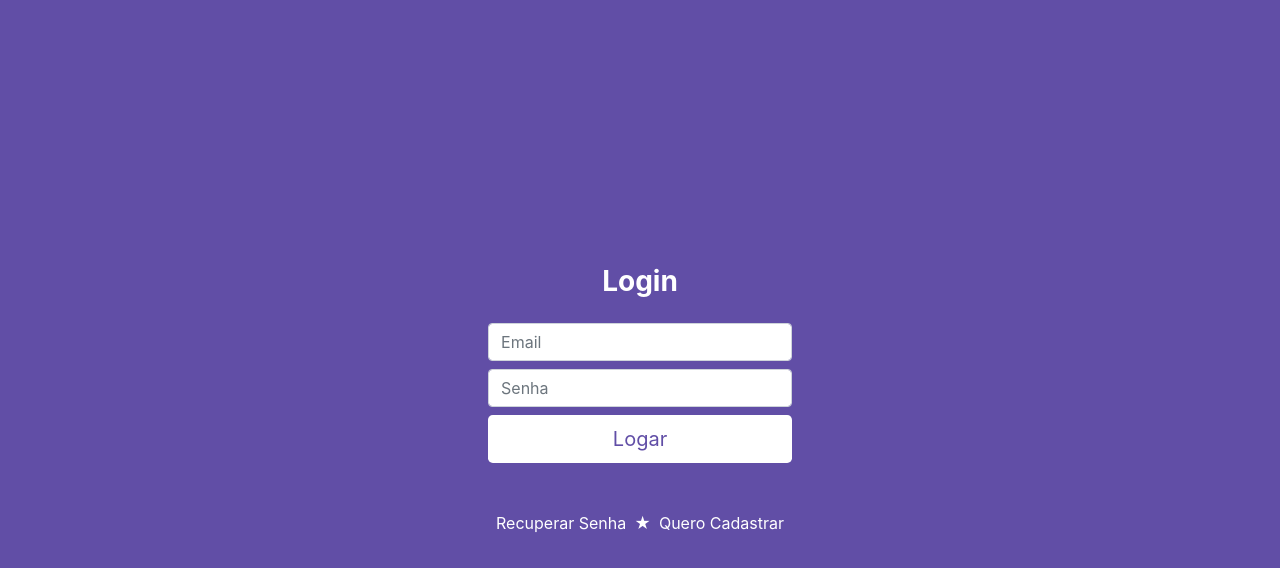
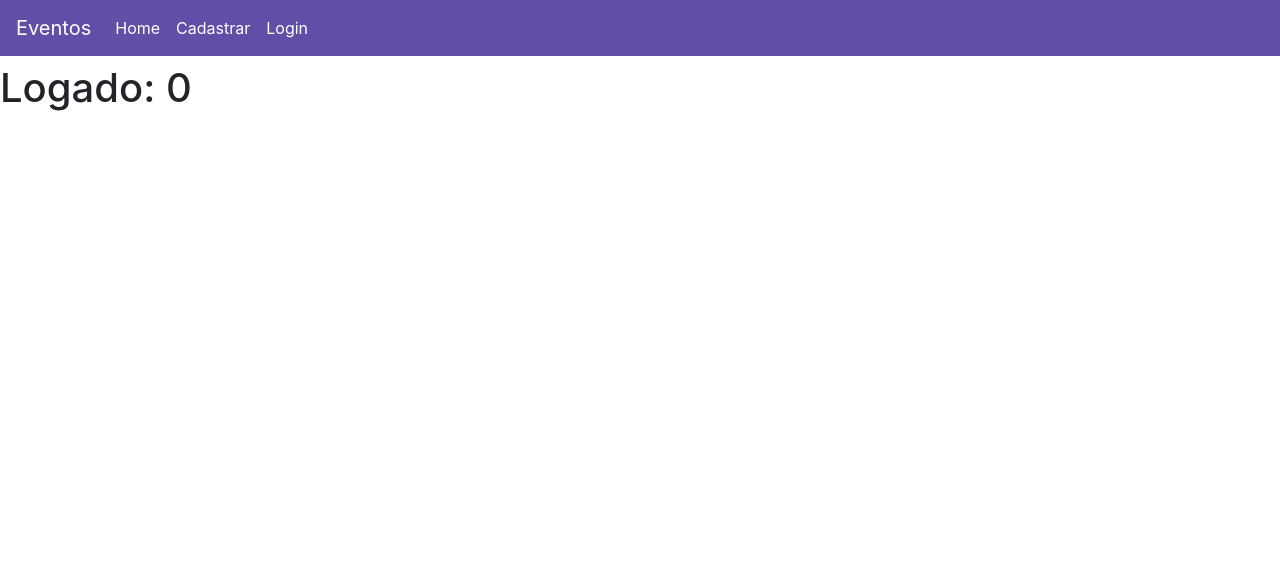
Before and after one commit to GlerystonMatos/eventos, a React (Create React App) app: page / in a window 1280 px wide. Shown: the top 568 px of the page. Built offline with nearby package versions, Linux system fonts and the light colour scheme.

Commit message:
Aula 10 a 12.

```diff
--- a/package.json
+++ b/package.json
@@ -9,7 +9,10 @@
     "firebase": "^7.20.0",
     "react": "^16.13.1",
     "react-dom": "^16.13.1",
-    "react-scripts": "3.4.3"
+    "react-redux": "^7.2.1",
+    "react-router-dom": "^5.2.0",
+    "react-scripts": "3.4.3",
+    "redux": "^4.0.5"
   },
   "scripts": {
     "start": "react-scripts start",
--- a/public/index.html
+++ b/public/index.html
@@ -7,6 +7,9 @@
     <!-- bootstrap -->
     <link rel="stylesheet" href="https://stackpath.bootstrapcdn.com/bootstrap/4.5.2/css/bootstrap.min.css"
       integrity="sha384-JcKb8q3iqJ61gNV9KGb8thSsNjpSL0n8PARn9HuZOnIxN0hoP+VmmDGMN5t9UJ0Z" crossorigin="anonymous">
+
+    <!-- font awesome -->
+    <link rel="stylesheet" href="https://cdnjs.cloudflare.com/ajax/libs/font-awesome/5.14.0/css/all.min.css" />
 
     <title>Eventos</title>
   </head>
--- a/src/App.js
+++ b/src/App.js
@@ -1,8 +1,22 @@
 import React from 'react';
+import { BrowserRouter as Router, Route } from 'react-router-dom';
+import store from '../src/store/';
+import { Provider } from 'react-redux';
+
+/*PAGINAS*/
+import Login from './view/login/';
+import NovoUsuario from './view/usuario-novo/';
+import Home from './view/home/';
 
 function App() {
   return (
-    <h1>Olá!</h1>
+    <Provider store={store}>
+      <Router>
+        <Route exact path='/' component={Home} />
+        <Route exact path='/novousuario' component={NovoUsuario} />
+        <Route exact path='/login' component={Login} />
+      </Router>
+    </Provider>
   );
 }
 
--- /dev/null
+++ b/src/componentes/navbar/index.js
@@ -0,0 +1,29 @@
+import React from 'react';
+import './navbar.css';
+import { Link } from 'react-router-dom';
+
+function Navbar() {
+    return (
+        <nav className="navbar navbar-expand-lg">
+            <span className="navbar-brand text-white font-weigth-bold">Eventos</span>
+            <button className="navbar-toggler" type="button" data-toggle="collapse" data-target="#navbarNav" aria-controls="navbarNav" aria-expanded="false" aria-label="Toggle navigation">
+                <i class="fas fa-bars text-white"></i>
+            </button>
+            <div className="collapse navbar-collapse" id="navbarNav">
+                <ul className="navbar-nav">
+                    <li className="nav-item">
+                        <Link className="nav-link" to="/">Home</Link>
+                    </li>
+                    <li className="nav-item">
+                        <Link className="nav-link" to="/novousuario">Cadastrar</Link>
+                    </li>
+                    <li className="nav-item">
+                        <Link className="nav-link" to="/login">Login</Link>
+                    </li>
+                </ul>
+            </div>
+        </nav>
+    )
+}
+
+export default Navbar;
--- /dev/null
+++ b/src/componentes/navbar/navbar.css
@@ -0,0 +1,12 @@
+.navbar {
+    background-color: #614EA6;
+}
+
+.nav-item a{
+    color: #FFF;
+    transition: .3s ease-in;
+}
+
+.nav-item a:hover{
+    color: #F21667;
+}
--- a/src/index.js
+++ b/src/index.js
@@ -1,6 +1,6 @@
 import React from 'react';
 import ReactDOM from 'react-dom';
-import App from '../src/view/login/';
+import App from './App';
 
 ReactDOM.render(
   <React.StrictMode>
--- /dev/null
+++ b/src/store/index.js
@@ -0,0 +1,6 @@
+import { createStore } from 'redux';
+import usuarioReducer from './usuarioReducer';
+
+const store = createStore(usuarioReducer);
+
+export default store;
--- /dev/null
+++ b/src/store/usuarioReducer.js
@@ -0,0 +1,17 @@
+const INITIAL_STATE = {
+    usuarioEmail: '',
+    usuarioLogado: 0,
+};
+
+function usuarioReducer(state = INITIAL_STATE, action) {
+    switch (action.type) {
+        case 'LOG_IN':
+            return { ...state, usuarioLogado: 1, usuarioEmail: action.usuarioEmail }
+        case 'LOG_OUT':
+            return { ...state, usuarioLogado: 0, usuarioEmail: null }
+        default:
+            return state;
+    }
+}
+
+export default usuarioReducer;
--- /dev/null
+++ b/src/view/home/index.js
@@ -0,0 +1,17 @@
+import React, { useState } from 'react';
+import './home.css';
+import { Link } from 'react-router-dom';
+import Navbar from '../../componentes/navbar';
+import { useSelector } from 'react-redux';
+
+function Home() {
+    return (
+        <>
+            <Navbar />
+            <h1>{useSelector(state => state.usuarioEmail)}</h1>
+            <h1>Logado: {useSelector(state => state.usuarioLogado)}</h1>
+        </>
+    )
+}
+
+export default Home;
--- a/src/view/login/index.js
+++ b/src/view/login/index.js
@@ -2,15 +2,22 @@
 import './login.css';
 import firebase from '../../config/firebase';
 import 'firebase/auth';
+import { Link, Redirect } from 'react-router-dom';
+import { useSelector, useDispatch } from 'react-redux';
 
 function Login() {
     const [email, setEmail] = useState();
     const [senha, setSenha] = useState();
     const [msgTipo, setMsgTipo] = useState();
 
+    const dispatch = useDispatch();
+
     function logar() {
         firebase.auth().signInWithEmailAndPassword(email, senha).then(resultado => {
             setMsgTipo('sucesso');
+            setTimeout(() => {
+                dispatch({ type: 'LOG_IN', usuarioEmail: email });
+            }, 2000);
         }).catch(erro => {
             setMsgTipo('erro');
         });
@@ -18,6 +25,11 @@
 
     return (
         <div className="login-content d-flex align-items-center">
+
+            {
+                useSelector(state => state.usuarioLogado) > 0 ? <Redirect to='/' /> : null
+            }
+
             <form className="form-signin mx-auto">
                 <div className="text-center mb-4">
                     <h1 className="h3 mb-3 font-weight-normal text-white font-weight-bold">Login</h1>
@@ -36,7 +48,7 @@
                 <div className="opcoes-login mt-5 text-center">
                     <a href="#" className="mx-2">Recuperar Senha</a>
                     <span className="text-white">&#9733;</span>
-                    <a href="#" className="mx-2">Quero Cadastrar</a>
+                    <Link to='novousuario' className="mx-2">Quero Cadastrar</Link>
                 </div>
             </form>
         </div>
--- a/src/view/usuario-novo/index.js
+++ b/src/view/usuario-novo/index.js
@@ -2,6 +2,7 @@
 import './usuario-novo.css';
 import firebase from '../../config/firebase';
 import 'firebase/auth';
+import Navbar from '../../componentes/navbar';
 
 function NovoUsuario() {
     const [email, setEmail] = useState();
@@ -44,6 +45,8 @@
     }
 
     return (
+        <>
+        <Navbar />
         <div className="form-cadastro">
             <form className="text-center form-login mx-auto mt-5">
                 <h1 className="h3 mb-3 text-black font-weight-bold">Cadastro</h1>
@@ -62,6 +65,7 @@
                 </div>
             </form>
         </div>
+        </>
     )
 }
 
```
Also changed, not shown: src/view/home/home.css (added), 1 other file (tests, documents, lock files or other folders).
